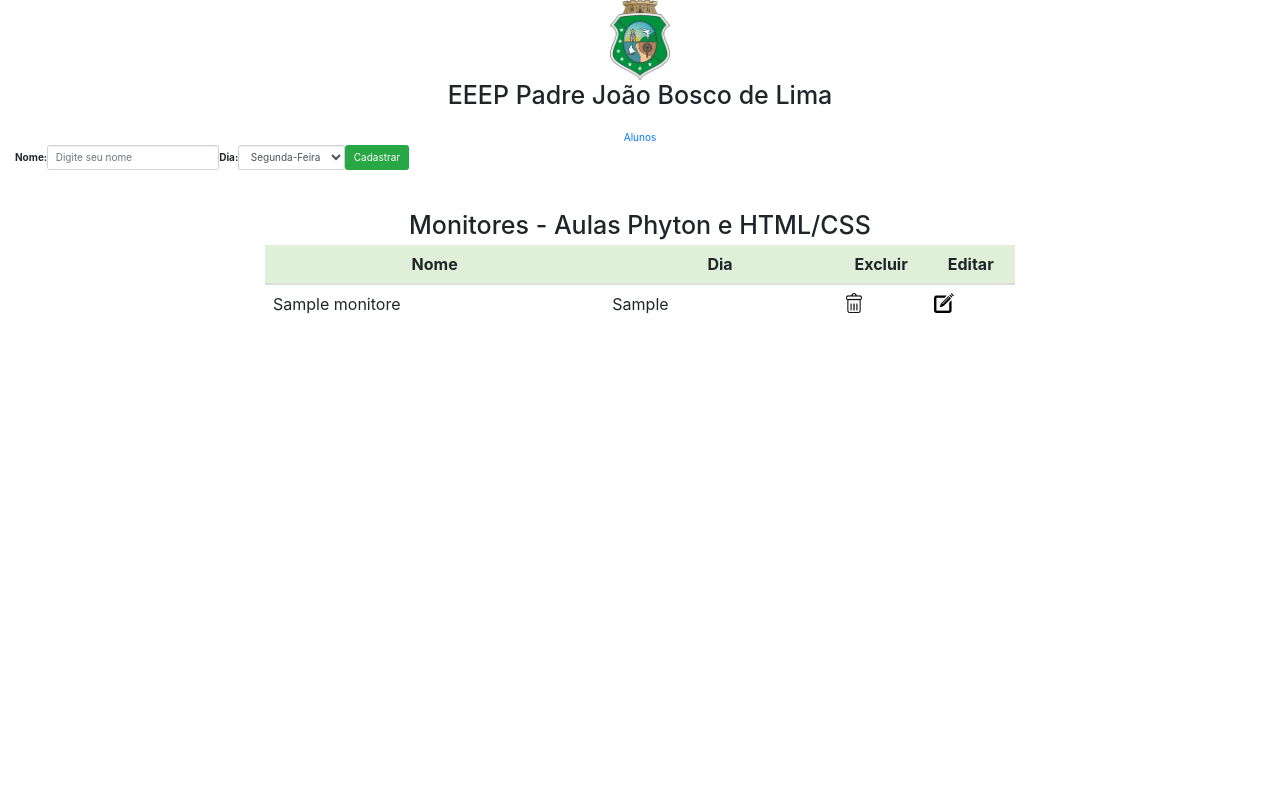
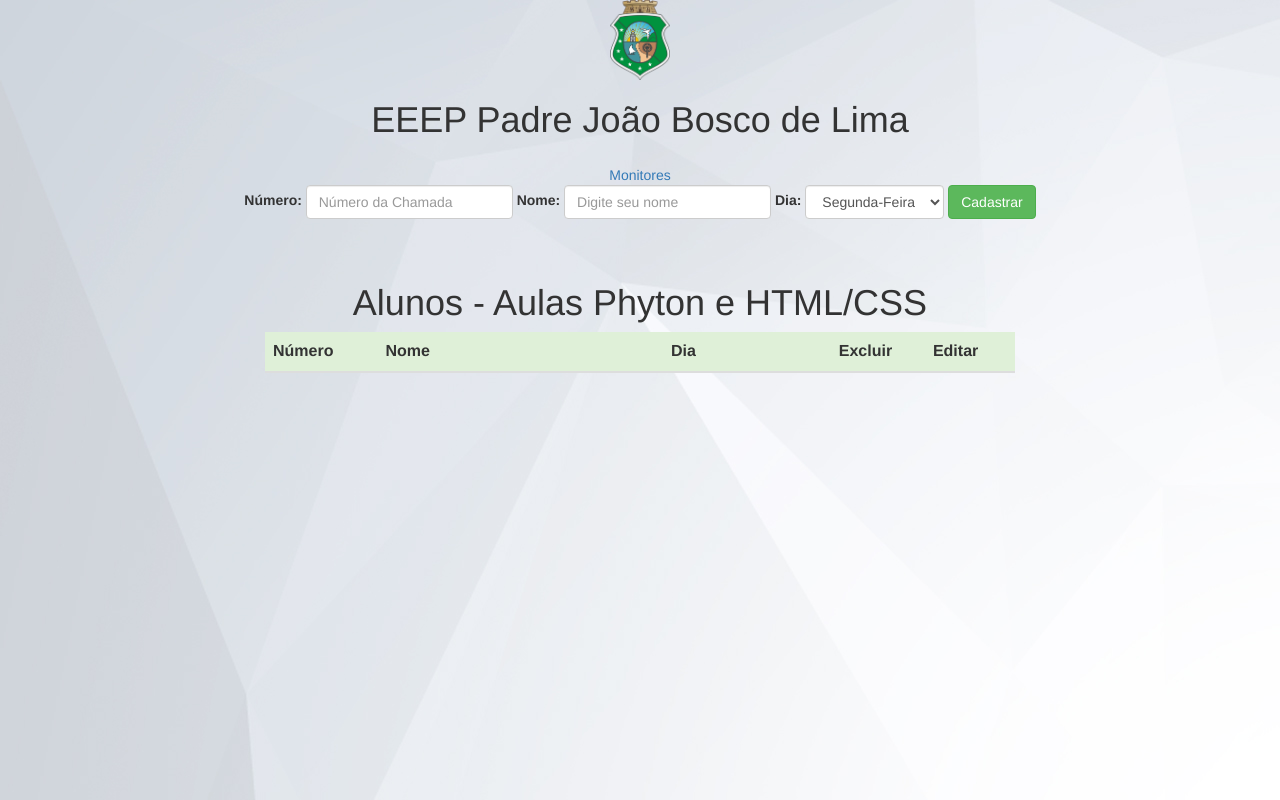
Before and after one commit to Julioc02/web, a Spring Boot app: page / in a window 1280 px wide. Run offline with Spring Boot 4, Linux system fonts and the light colour scheme; tables that the repository leaves empty hold one stand-in row (values such as "Sample post"); lists and menus that the app fills with data are empty; the project's own start-up code is not run, and a stand-in starts its controllers and pages; some libraries are stand-ins or nearby versions.

Commit message:
v16(Web)

```diff
--- a/src/main/resources/templates/editarAlunos.html
+++ b/src/main/resources/templates/editarAlunos.html
@@ -45,16 +45,16 @@
 			</head>
 
 		<link rel="stylesheet" href="https://maxcdn.bootstrapcdn.com/bootstrap/3.3.7/css/bootstrap.min.css" integrity="sha384-BVYiiSIFeK1dGmJRAkycuHAHRg32OmUcww7on3RYdg4Va+PmSTsz/K68vbdEjh4u" crossorigin="anonymous">
-<body background="bg4.jpg">
+<body background="img2/bg4.jpg">
 
 	         <h1 align="center">Editar - Aluno</h1>
 
 
 	 <div align="right" id="Ceditar">
 
-	 		<div id="foto"><img src="1.png" width="50px" height="70px"></div>
+	 		<div id="foto"><img src="img/1.png" width="50px" height="70px"></div>
 
-		<form th:object="${dados}" method="POST" action="/EA" class="form-inline">
+		<form th:object="${dados}" method="POST" action="/monitores" class="form-inline">
 			<table align="center">
 
 				<tr height="52px">
--- a/src/main/resources/templates/index.html
+++ b/src/main/resources/templates/index.html
@@ -1,47 +1,38 @@
+
 <html xmlns="http://www.w3.org/1999/xhtml"
 xmlns:th="http://www.thymeleaf.org"
 >
+
 <head>
-    <meta http-equiv="Content-Type" content="text/html; charset=UTF-8" />
-    <meta name="viewport" content="width=device-width" />
-
-
-   	<title>Monitória de Alunos - Aulas HTML/CSS</title>
+	<title>Alunos - Aulas PHYTON E HTML/CSS</title>
 	<meta charset="utf-8">
 	<link rel="stylesheet" href="https://maxcdn.bootstrapcdn.com/bootstrap/3.3.7/css/bootstrap.min.css" integrity="sha384-BVYiiSIFeK1dGmJRAkycuHAHRg32OmUcww7on3RYdg4Va+PmSTsz/K68vbdEjh4u" crossorigin="anonymous">
 	<link rel="shortcut icon" href="favicon.ico" type="image/x-icon">
     <link rel="icon" href="favicon.ico" type="image/x-icon">
 
+    <style>
+    	table{
+    		background: white;
+    	}
 
-      		<link th:href="@{/webjars/bootstrap/css/bootstrap.min.css}"
-				    rel="stylesheet"/>
-				<link th:href="@{/webjars/bootstrap/css/bootstrap-theme.min.css}"
-				   rel="stylesheet"	/>
+    </style>
+</head>
+<body background="img/bg4.jpg">
 
-
-    </head>
-    <body>
 <div align="center" width="1500px">
 	<img src="img/1.png" width="60px" height="80px" class="img-rounded">
 	<h1>EEEP Padre João Bosco de Lima</h1>
 <div class="panel-body">
-  <a href="/alunos">Alunos</a>
-	<form class="form-inline" method="post" action="/monitores">
+	<a href="/">Monitores</a>
 
-		 	<div class="alert alert-success" th:text="${mensagem}"
-		 	 th:if="${not #strings.isEmpty(mensagem)}"></div>
-
-		 	 <div class="alert alert-success" th:text="${sms}"
-		 	 th:if="${not #strings.isEmpty(sms)}"></div>
-
-
-
-
-
-
+	<form class="form-inline" action="/aluno" method="POST">
+		 	 <div class="form-group">
+			     <label for="exampleInputName2">Número: </label>
+			     <input type="text" class="form-control" placeholder="Número da Chamada" name="numero">
+			  </div>
 			  <div class="form-group">
 			     <label for="exampleInputEmail2">Nome: </label>
-			     <input type="text" class="form-control" name="nome" placeholder="Digite seu nome">
+			     <input type="text" class="form-control" placeholder="Digite seu nome" name="nome">
 			  </div>
 			  <div class="form-group">
 			     <label for="exampleInputEmail2">Dia: </label>
@@ -59,28 +50,27 @@
 </div>
 
 	<div class="panel-body">
-		<h1>Monitores - Aulas Phyton e HTML/CSS</h1>
+
+		<h1>Alunos - Aulas Phyton e HTML/CSS</h1>
 		<div style="width: 60%">
-			<table  class="table table  table-hover">
+			<table class="table table  table-hover">
 				<thead align="center">
 					<tr class="success">
-
-					<th width="450px">Nome</th>
+					<th width="150px">Número</th>
+					<th width="520px">Nome</th>
 					<th width="300px">Dia</th>
-					<th width="100px">Excluir</th>
-					<th width="100px">Editar</th>
+					<th width="120px">Excluir</th>
+					<th width="120px">Editar</th>
 				</tr>
 				</thead>
 				<tbody>
+					<tr th:each="c : ${Alunos}">
 
-					<tr th:each="c : ${Monitores}">
-
-
+						   <td th:text="${c.numero}"></td>
 					       <td th:text="${c.nome}"></td>
-
 						   <td th:text="${c.dia}"></td>
-					<td><a th:href="@{/deletar/{id}(id=${c.id})}"><img  src="/img/del2.png"  width="20px" height="20px"/></a></td>
-					<td><a th:href="@{/editarMonitor/{id}(id=${c.id})}"><img  src="/img/edit.png"  width="20px" height="20px"/></a></td>
+						   <td><a th:href="@{/delete/{id}(id=${c.id})}"><img  src="/img/del2.png"  width="20px" height="20px"/></a></td>
+						   <td><a  th:href="@{/editarAlunos/{id}(id=${c.id})}"><img  src="/img/edit.png"  width="20px" height="20px"/></a></td>
 				</tr>
 
 				</tbody>
@@ -89,6 +79,5 @@
 	</div>
 </div>
 
-
 </body>
 </html>
```
Also changed, not shown: src/main/resources/templates/editarMonitores.html (+3 -8 lines), src/main/resources/templates/monitoria.html (+26 -44 lines), 6 other files. Lines whose indentation alone changed are shown as unchanged.
